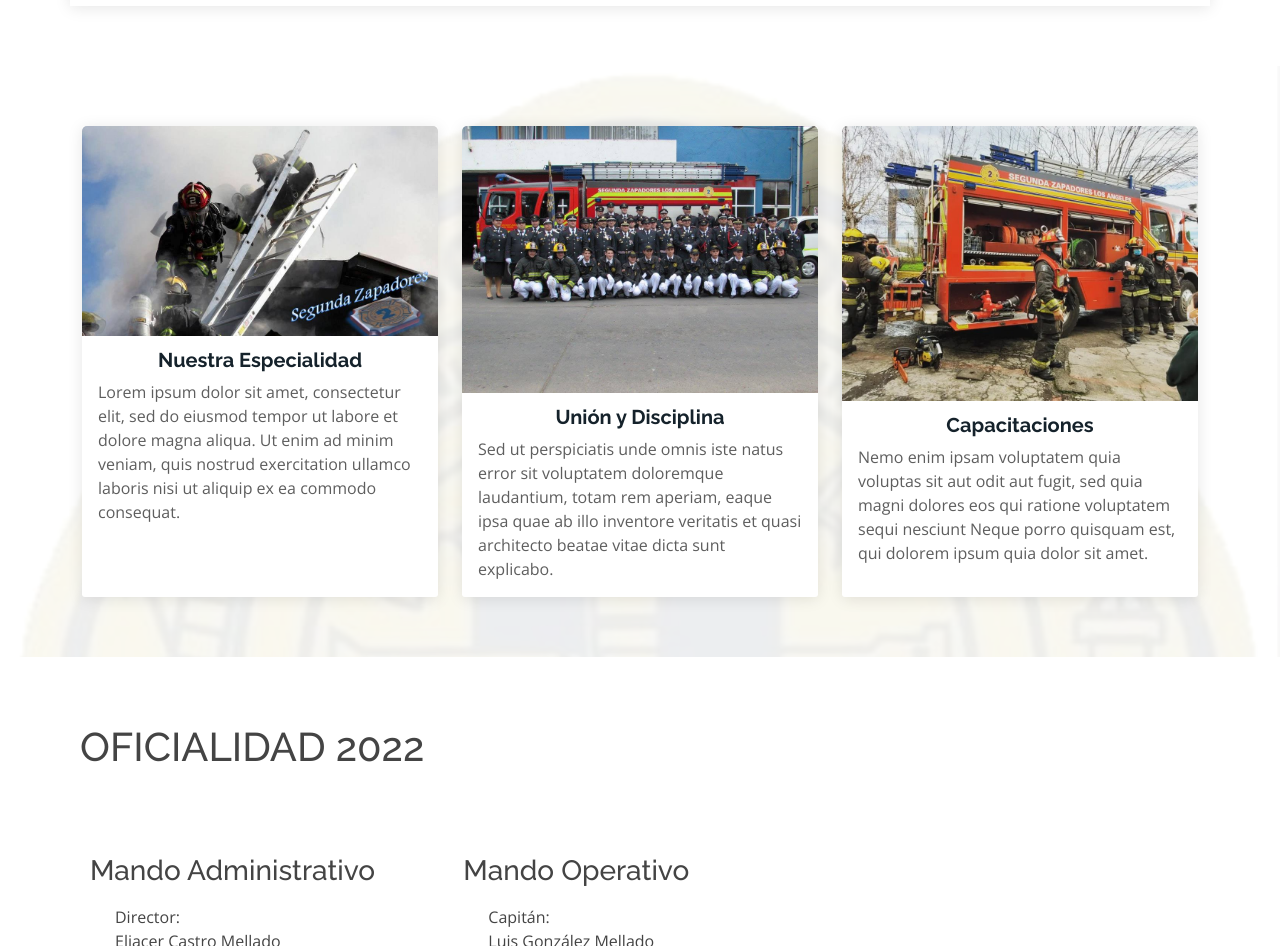
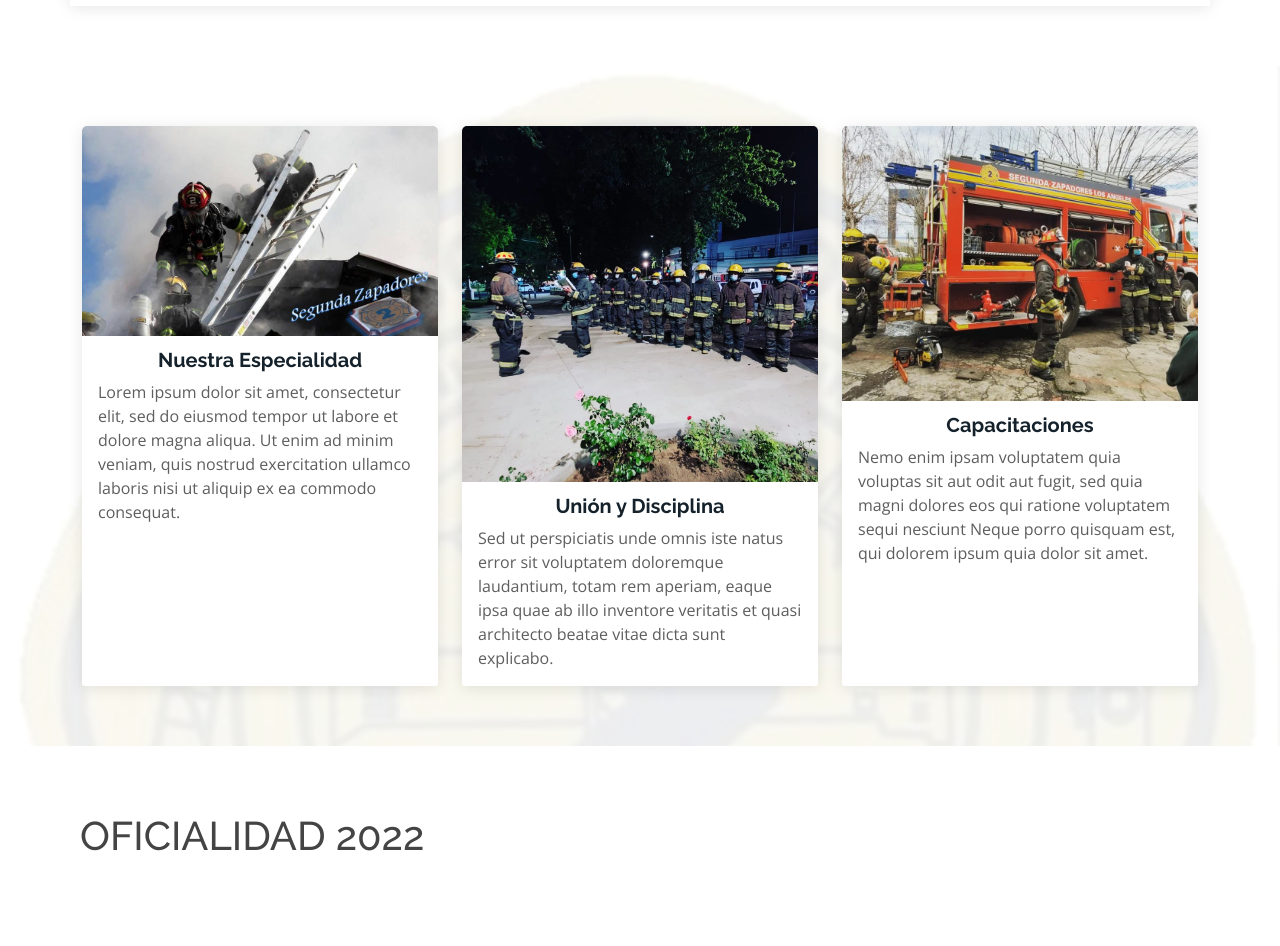
Before and after one commit to oscarinmm/oscarinmm.github.io, a plain HTML site: page index.html in a window 1280 px wide. Shown: the part 1460-2406 px from the top of the page. Drawn offline with nearby package versions, Linux system fonts and the light colour scheme.

Commit message:
Update index.html
Nuevo

```diff
--- a/index.html
+++ b/index.html
@@ -193,7 +193,7 @@
           </div>
           <div class="col-lg-4 col-md-6 d-flex align-items-stretch" data-aos="fade-up" data-aos-delay="200">
             <div class="card">
-              <img src="assets/img/segunda/compañía .jpeg" class="card-img-top" alt="...">
+              <img src="assets/img/segunda/capacitacion1.jpeg" class="card-img-top" alt="...">
               <!-- <div class="card-icon">
                 <i class="ri-calendar-check-line"></i>
               </div> -->
```
